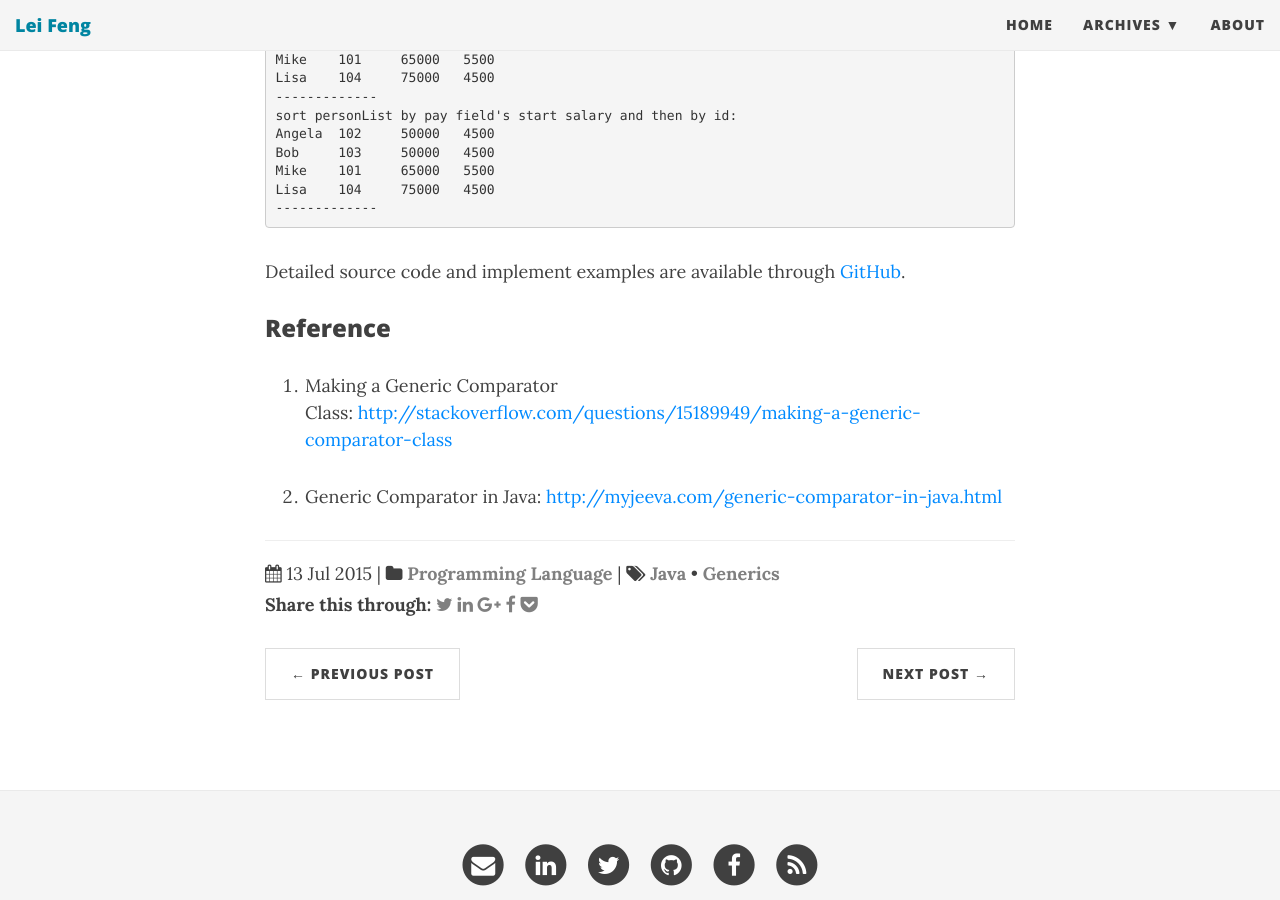
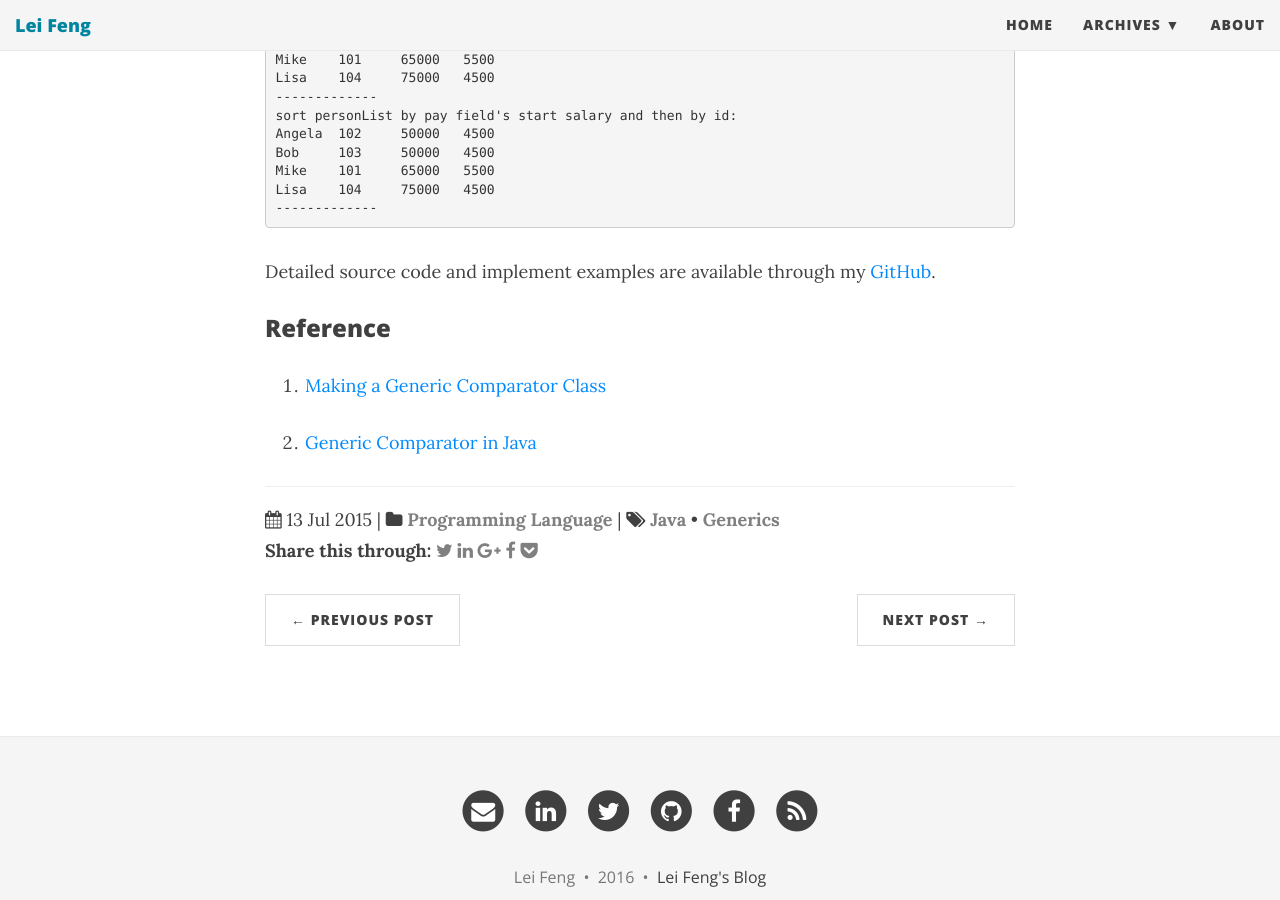
Before and after one commit to stonefl/stonefl.github.io, a Jekyll site: the page built from _posts/2015-07-14-a-generic-comparator-class-for-java-collections-sort.markdown, in a window 1280 px wide and 900 px high, scrolled down 5471 px. Built offline with Jekyll 4.4.1, drawn with Linux system fonts in a browser that asks for light colours; nearby versions of some CDN libraries; comment, search, counter and statistics services are not loaded.

Commit message:
Updated 2015-07-14-a-generic-comparator-class-for-java-collections-sort.markdown

```diff
--- a/_posts/2015-07-14-a-generic-comparator-class-for-java-collections-sort.markdown
+++ b/_posts/2015-07-14-a-generic-comparator-class-for-java-collections-sort.markdown
@@ -237,12 +237,11 @@ Lisa	104	75000	4500
 -------------
 </pre>
 
-Detailed source code and implement examples are available through [GitHub](https://github.com/stonefl/GenericComparator).
+Detailed source code and implement examples are available through my [GitHub](https://github.com/stonefl/GenericComparator).
 
 
 ### Reference
 
+1. [Making a Generic Comparator Class](http://stackoverflow.com/questions/15189949/making-a-generic-comparator-class)
 
-1. Making a Generic Comparator Class: [http://stackoverflow.com/questions/15189949/making-a-generic-comparator-class](http://stackoverflow.com/questions/15189949/making-a-generic-comparator-class)
-
-2. Generic Comparator in Java: [http://myjeeva.com/generic-comparator-in-java.html](http://myjeeva.com/generic-comparator-in-java.html)
+2. [Generic Comparator in Java](http://myjeeva.com/generic-comparator-in-java.html)
```
